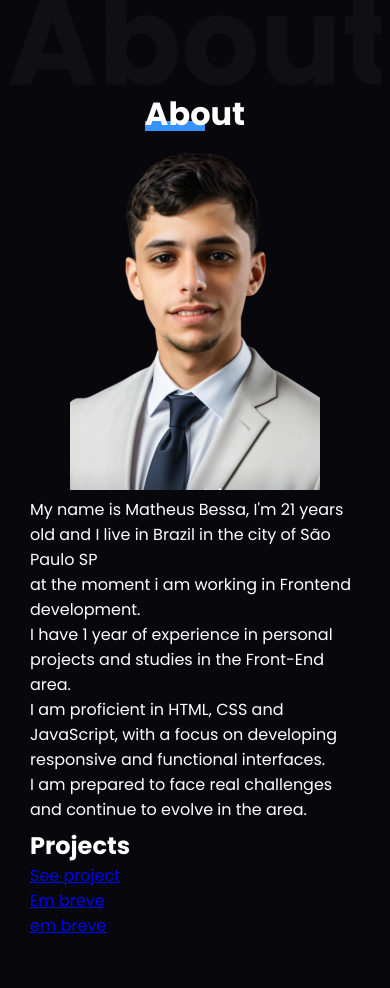
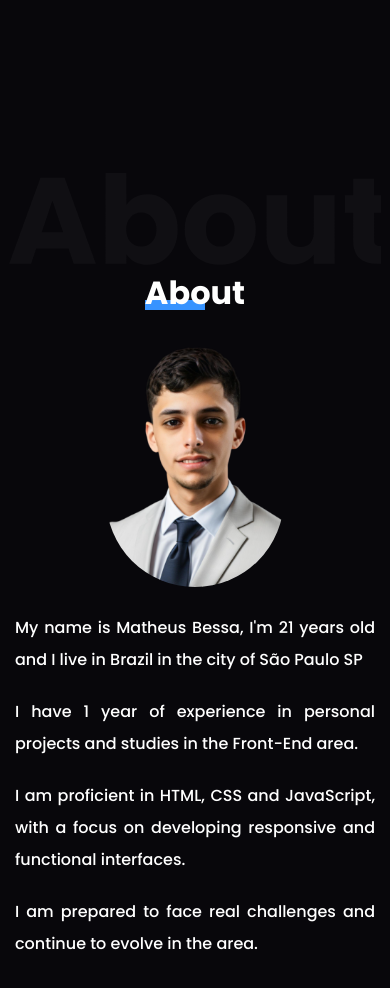
Before and after one commit to notoriouswin/portfolio, a website: page index.html in a window 390 px wide. Shown: the part 860-1848 px from the top of the page. Drawn offline with Linux system fonts and the light colour scheme.

Commit message:
about mobile provavelmente finalizado

```diff
--- a/index.html
+++ b/index.html
@@ -64,17 +64,15 @@
                     <img src="src/assets/images/eu-engravatado-nobackground.png">
                 </div><!--profile-picture-->
 
-                <div class="skills">
+                <div class="text">
                     <p>My name is Matheus Bessa, I'm 21 years old and I live in Brazil in the city of São Paulo SP</p>
-
-                    <p>at the moment i am working in Frontend development.</p>
 
                     <p>I have 1 year of experience in personal projects and studies in the Front-End area.</p>
 
                      <p>I am proficient in HTML, CSS and JavaScript, with a focus on developing responsive and functional interfaces.</p>
 
                     <p>I am prepared to face real challenges and continue to evolve in the area.</p>
-                </p><!--skills-->
+                </p><!--text-->
 
         </section><!--about-->
 
--- a/src/scss/_about.scss
+++ b/src/scss/_about.scss
@@ -2,6 +2,7 @@
 @import "mixins";
 
 section.about{
+    height: 140dvh;
     @include center;
     flex-direction: column;
 
@@ -15,6 +16,7 @@ section.about{
     h1{
         font-size: 2em;
         position: relative;
+        margin-bottom: 20px;
 
         &::after{
             content: "";
@@ -27,4 +29,29 @@ section.about{
             background-color: $blue-project;
         }
     }
+
+    .profile-picture{
+        width: 100%;
+        height: 250px;
+        display: flex;
+        justify-content: center;
+        margin-bottom: 25px;
+
+        img{
+            height: 100%;
+            border-radius: 100px;
+        }
+    }
+
+    .text{
+
+
+        p{
+            width: 360px;
+            font-weight: 500;
+            line-height: 2rem;
+            text-align: justify;
+            margin-bottom: 20px;
+        }
+    }
 }
```
Also changed, not shown: src/css/style.css, 1 other file.
